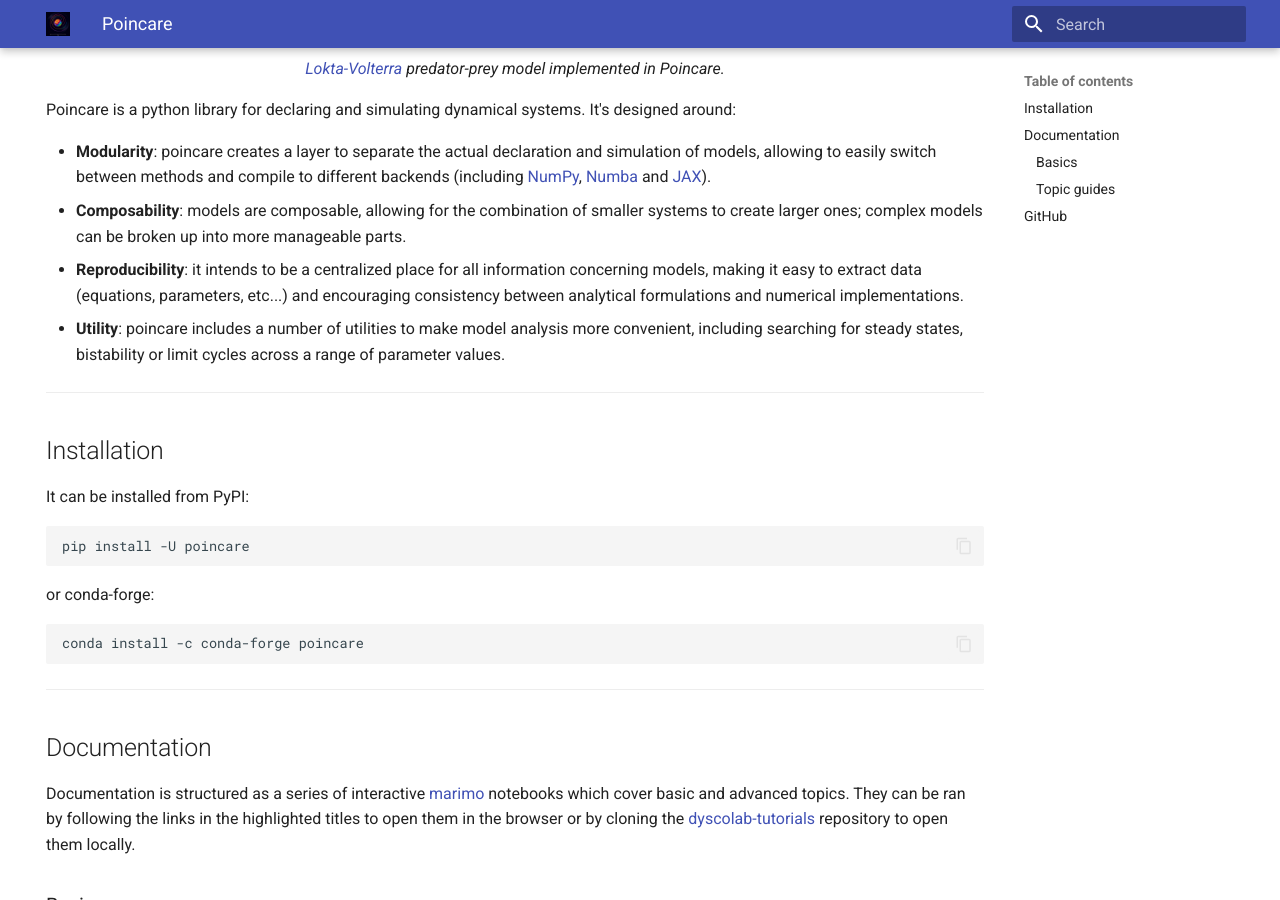
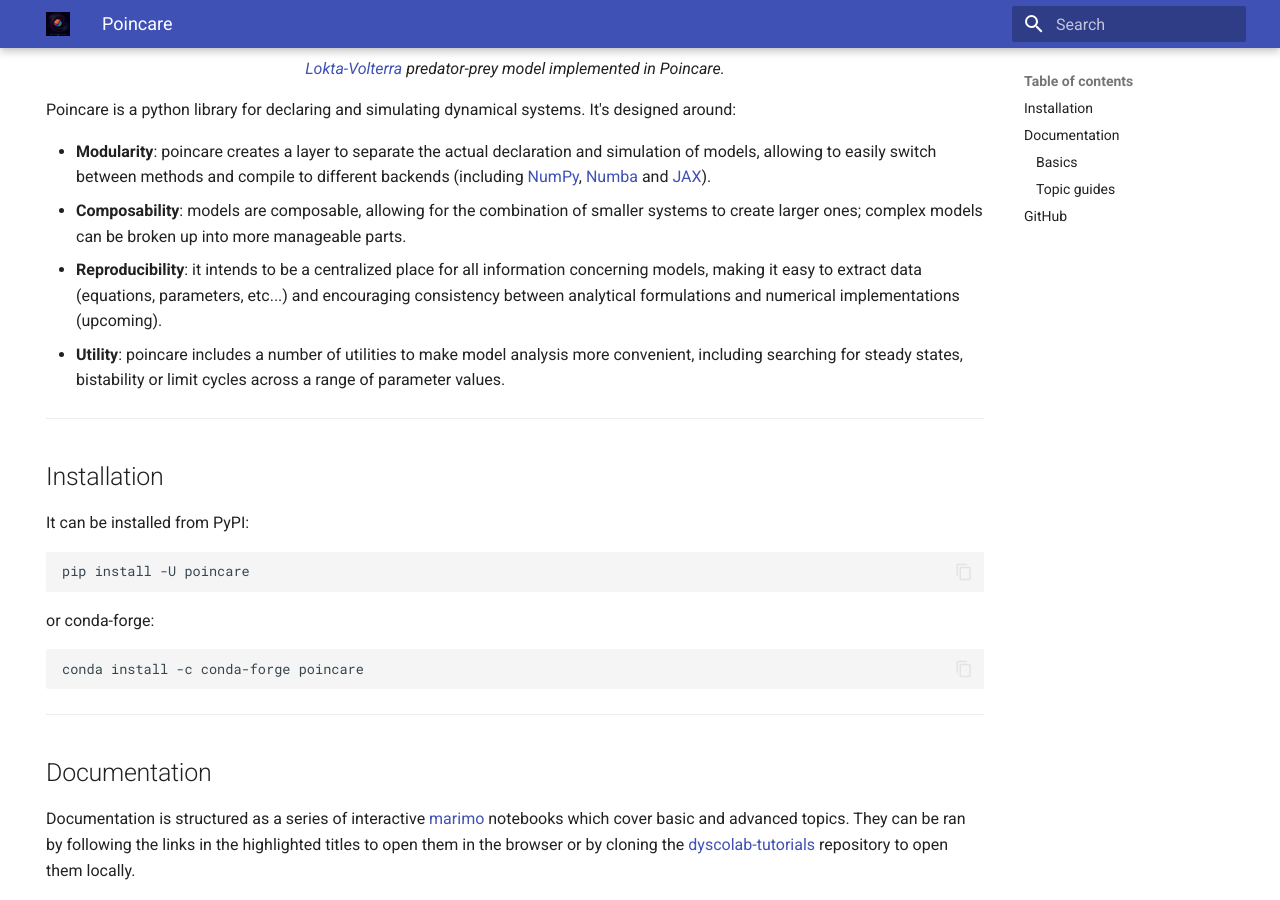
Before and after one commit to dyscolab/dyscolab.github.io, an MkDocs documentation site: the page built from docs/poincare.md, in a window 1280 px wide and 900 px high, scrolled down 535 px. Built offline with MkDocs 1.6.1 and Material for MkDocs 9.7.7, drawn with Linux system fonts in a browser that asks for light colours.

Commit message:
added upcoming to feature in development in poincare page

```diff
--- a/docs/poincare.md
+++ b/docs/poincare.md
@@ -29,7 +29,7 @@ Poincare is a python library for declaring and simulating dynamical systems. It'
 
 - __Modularity__: poincare creates a layer to separate the actual declaration and simulation of models, allowing to easily switch between methods and compile to different backends (including [NumPy](https://numpy.org/), [Numba](https://numba.pydata.org/) and [JAX](https://docs.jax.dev/en/latest/)).
 - __Composability__: models are composable, allowing for the combination of smaller systems to create larger ones; complex models can be broken up into more manageable parts.
-- __Reproducibility__: it intends to be a centralized place for all information concerning models, making it easy to extract data (equations, parameters, etc...) and encouraging consistency between analytical formulations and numerical implementations.
+- __Reproducibility__: it intends to be a centralized place for all information concerning models, making it easy to extract data (equations, parameters, etc...) and encouraging consistency between analytical formulations and numerical implementations (upcoming).
 - __Utility__: poincare includes a number of utilities to make model analysis more convenient, including searching for steady states, bistability or limit cycles across a range of parameter values.
 
 ---
```
